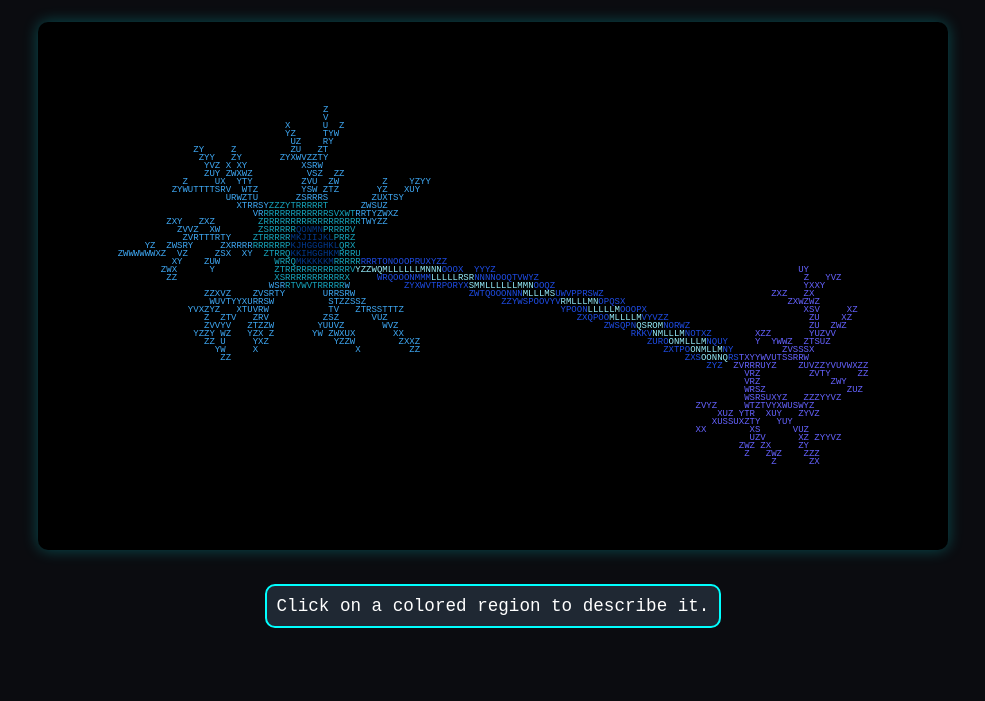
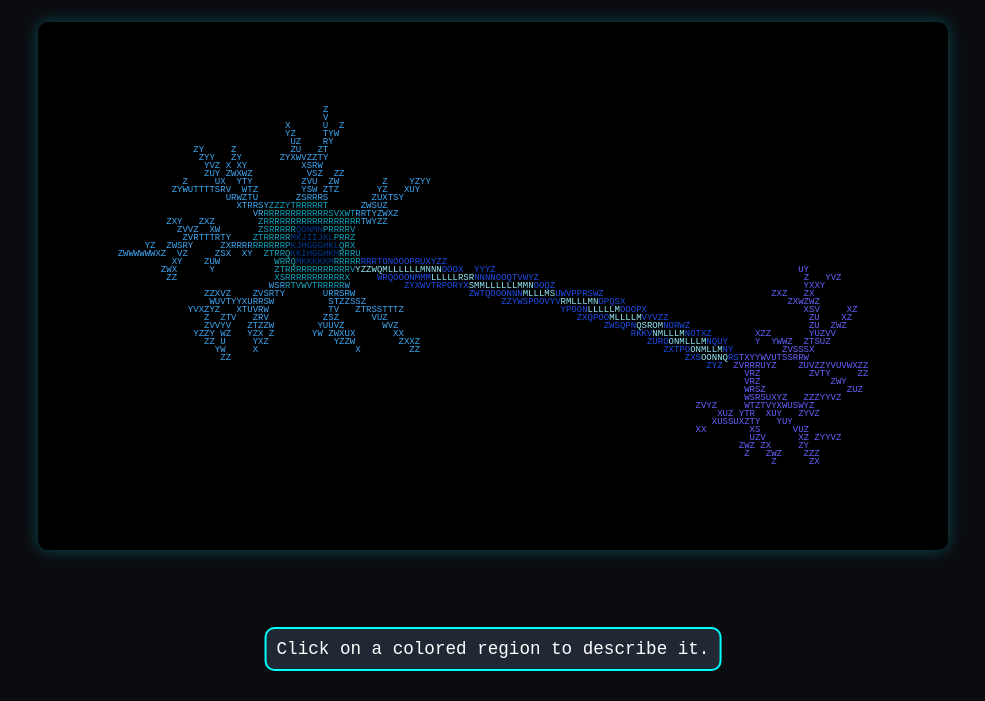
Before and after one commit to amenoikk/Neuron-Structure, a plain HTML site: page index.html in a window 1280 px wide. Shown: the part 99-800 px from the top of the page, without its empty margins (147-1132 px from the left). Drawn offline with Linux system fonts and the light colour scheme.

Commit message:
Update index.html

```diff
--- a/index.html
+++ b/index.html
@@ -57,6 +57,14 @@
     margin-top: 20px;
     display: inline-block;
     min-width: 400px;
+
+
+    position: fixed;
+    bottom: 30px;
+    left: 50%;
+    transform: translateX(-50%);
+    z-index: 1000;
+    text-align: center;
   }
 </style>
 </head>
```
